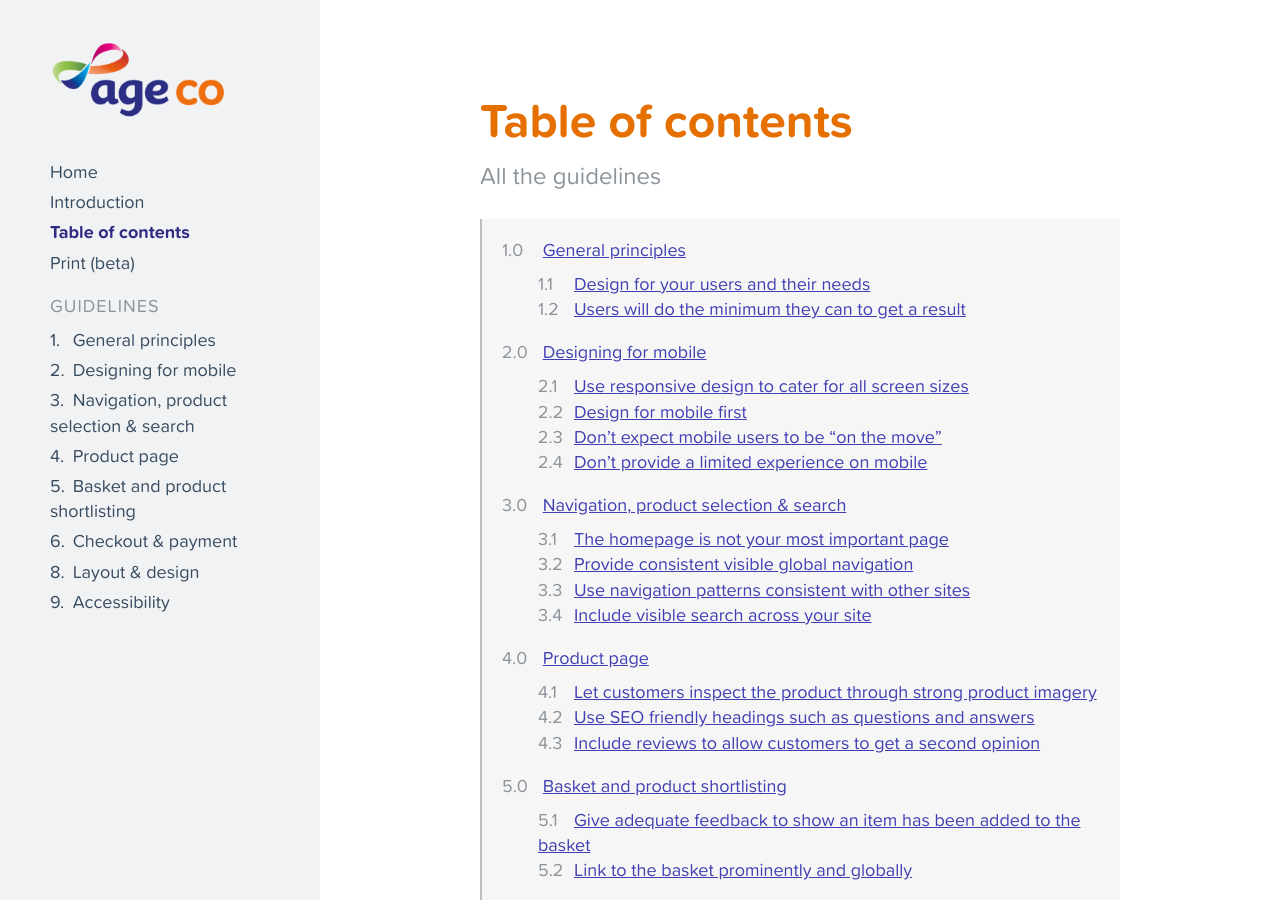
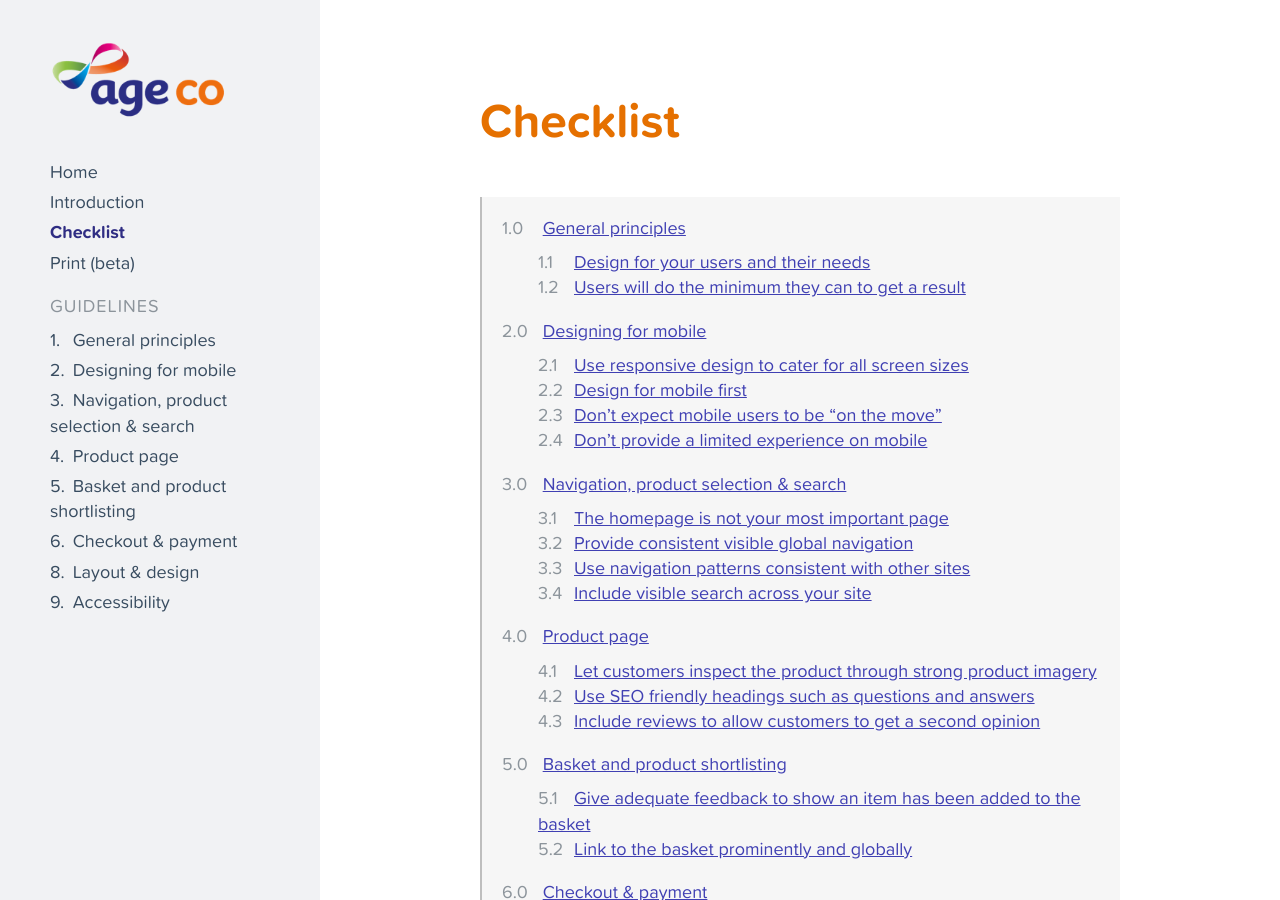
Before and after one commit to webcredible/best-practice, a Jekyll site: the page built from contents.markdown, in a window 1280 px wide and 900 px high. Built offline with Jekyll 4.4.1, drawn with Linux system fonts in a browser that asks for light colours.

```diff
--- a/contents.markdown
+++ b/contents.markdown
@@ -1,6 +1,5 @@
 ---
-title: Table of contents
+title: Checklist
 position: 3
-description: All the guidelines
 layout: contents
 ---
```
